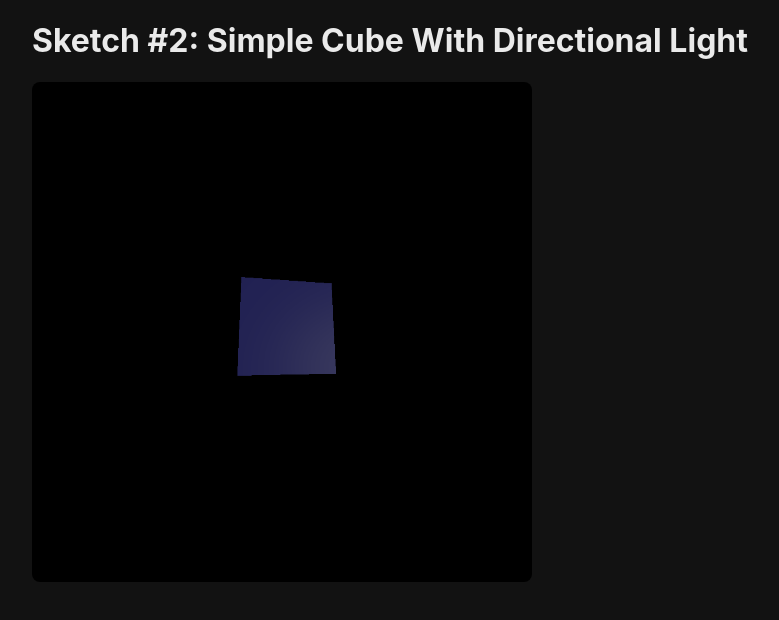
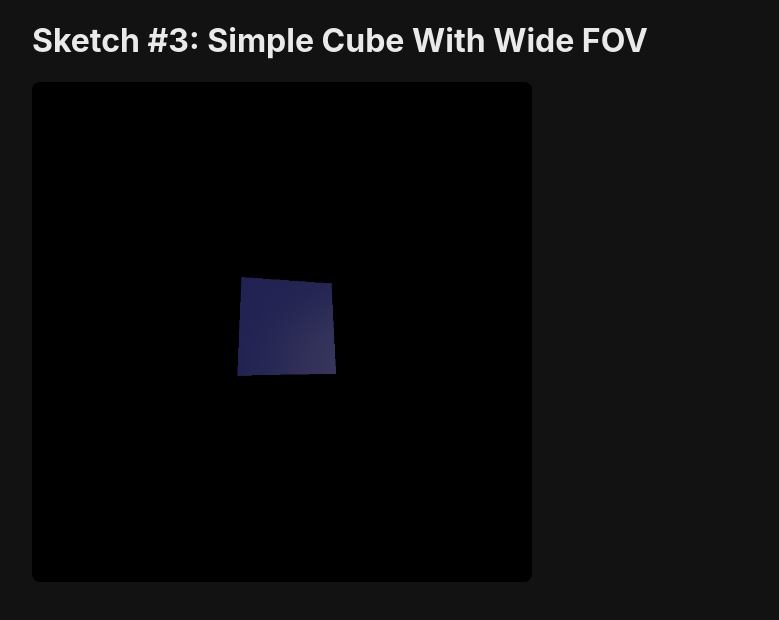
Before and after one commit to bculleec/threejs-sketches, a plain HTML site: page threejs-cube-wide-fov/index.html in a window 1280 px wide. Shown: the whole page, without its empty margins (208-987 px from the left). Drawn offline with nearby package versions, Linux system fonts and the light colour scheme.

Commit message:
wide fov example

```diff
--- a/threejs-cube-wide-fov/index.html
+++ b/threejs-cube-wide-fov/index.html
@@ -2,7 +2,7 @@
 <html lang="en">
   <head>
     <meta charset="utf-8">
-    <title>Simple Cube #2 three.js</title>
+    <title>Simple Cube #3 three.js</title>
 
     <link rel="stylesheet" href="css/styles.css">
 
@@ -16,7 +16,7 @@
     </script>
   </head>
   <body>
-    <h1 class="title">Sketch #2: Simple Cube With Directional Light</h1>
+    <h1 class="title">Sketch #3: Simple Cube With Wide FOV</h1>
     <canvas id="my-view-canvas" class="sketch-canvas" height=500 width=500 style="max-width: 500px; max-height: 500px;"></canvas>
     <script type="module" src="./main.js"></script>
   </body>
```
